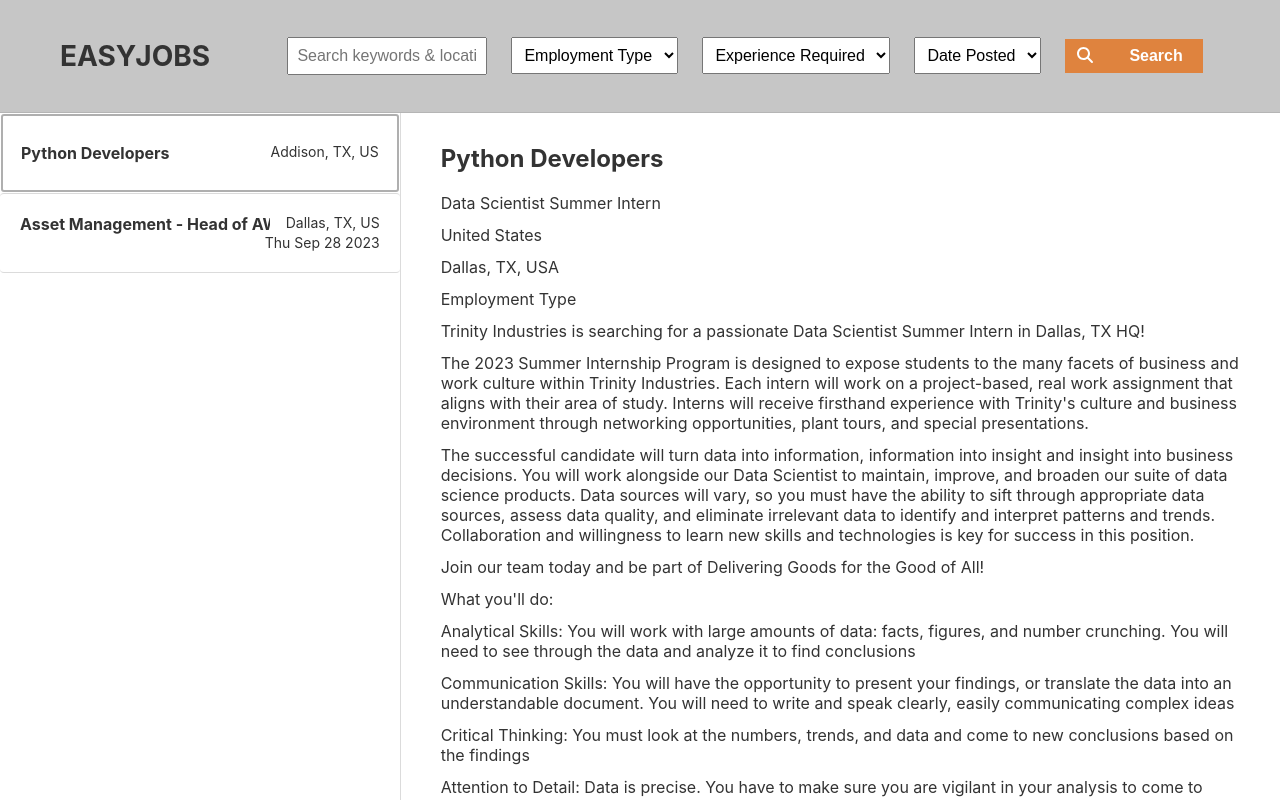
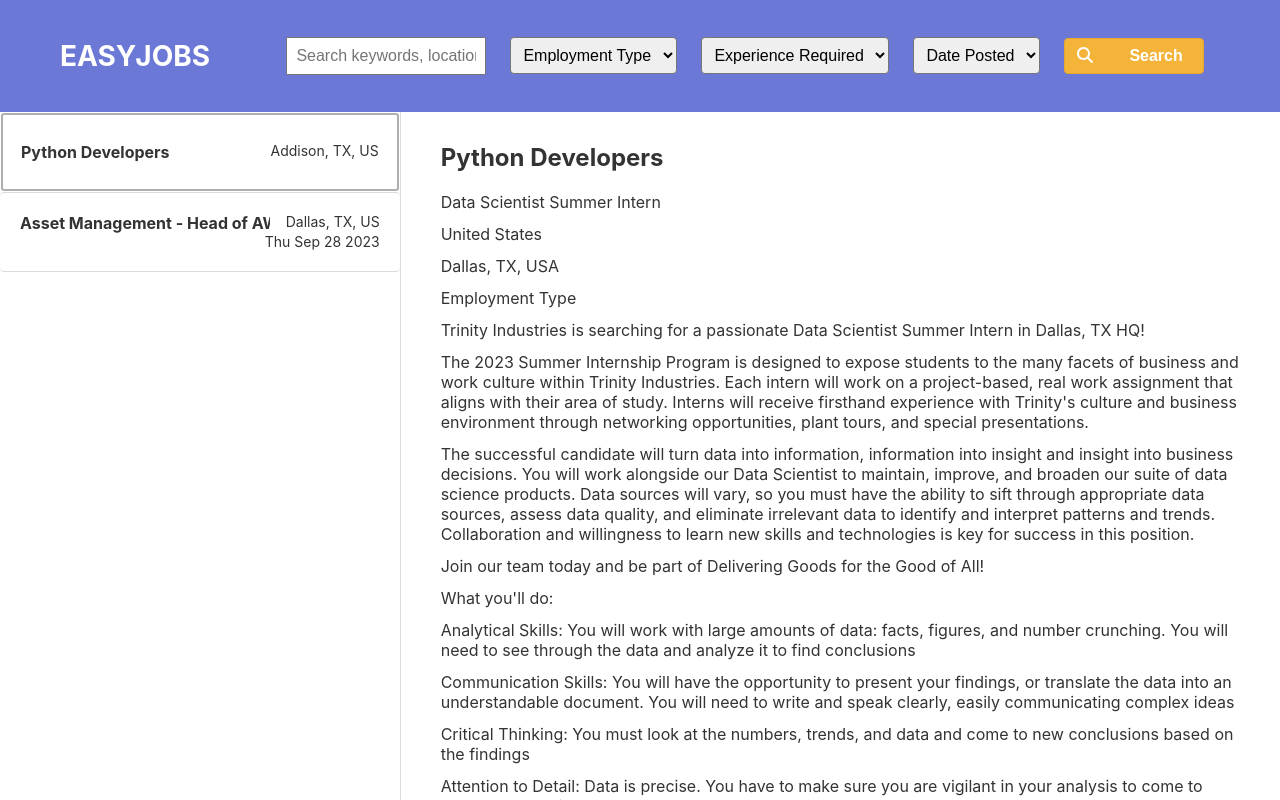
Before and after one commit to nekopudding/easy-jobs, an Angular app: page / in a window 1280 px wide. Built offline with nearby package versions, Linux system fonts and the light colour scheme.

Commit message:
restyle header - blue bg, rounded border

```diff
--- a/src/app/components/header/header.component.html
+++ b/src/app/components/header/header.component.html
@@ -1,6 +1,6 @@
 <h1>EasyJobs</h1>
 <form>
-  <input type="text" placeholder="Search keywords & location" class="search-box">
+  <input type="text" placeholder="Search keywords, location" class="search-box">
   <app-dropdown-menu
     [name]="'employment-type'"
     [options]="employmentTypeOptions"
--- a/src/app/components/header/header.component.scss
+++ b/src/app/components/header/header.component.scss
@@ -1,15 +1,15 @@
 :host {
-  background: #c6c6c6;
+  background: #6c78d5;
   width: 100%;
   display: flex;
   justify-content: space-between;
   padding: 20px 0px;
-  border-bottom: 1px solid #b5b5b5;
   z-index: 100;
 }
 h1 {
   margin-left: 60px;
   text-transform: uppercase;
+  color: #ffffff;
 }
 form {
   display: flex;
@@ -22,11 +22,12 @@ form {
 .search-button {
   padding: 8px 20px;
   padding-left: 12px;
-  border-radius: 0;
+  border-radius: 4px;
   box-shadow: none;
   display: inline-flex;
   align-items: center;
   gap: 36px;
+  border: 1px solid #e5a82d;
 
   font-weight: 700;
   font-size: 16px;
--- a/src/app/components/molecules/dropdown-menu/dropdown-menu.component.scss
+++ b/src/app/components/molecules/dropdown-menu/dropdown-menu.component.scss
@@ -1,4 +1,5 @@
 select {
   padding: 8px;
   font-size: 16px;
+  border-radius: 4px;
 }
--- a/src/styles.scss
+++ b/src/styles.scss
@@ -35,7 +35,7 @@ input,select,option {
 
 button {
   padding: 12px 16px;
-  background: #df833e;
+  background: #f4b339;
   color: #fff;
   border-radius: 8px;
   border: none;
```
